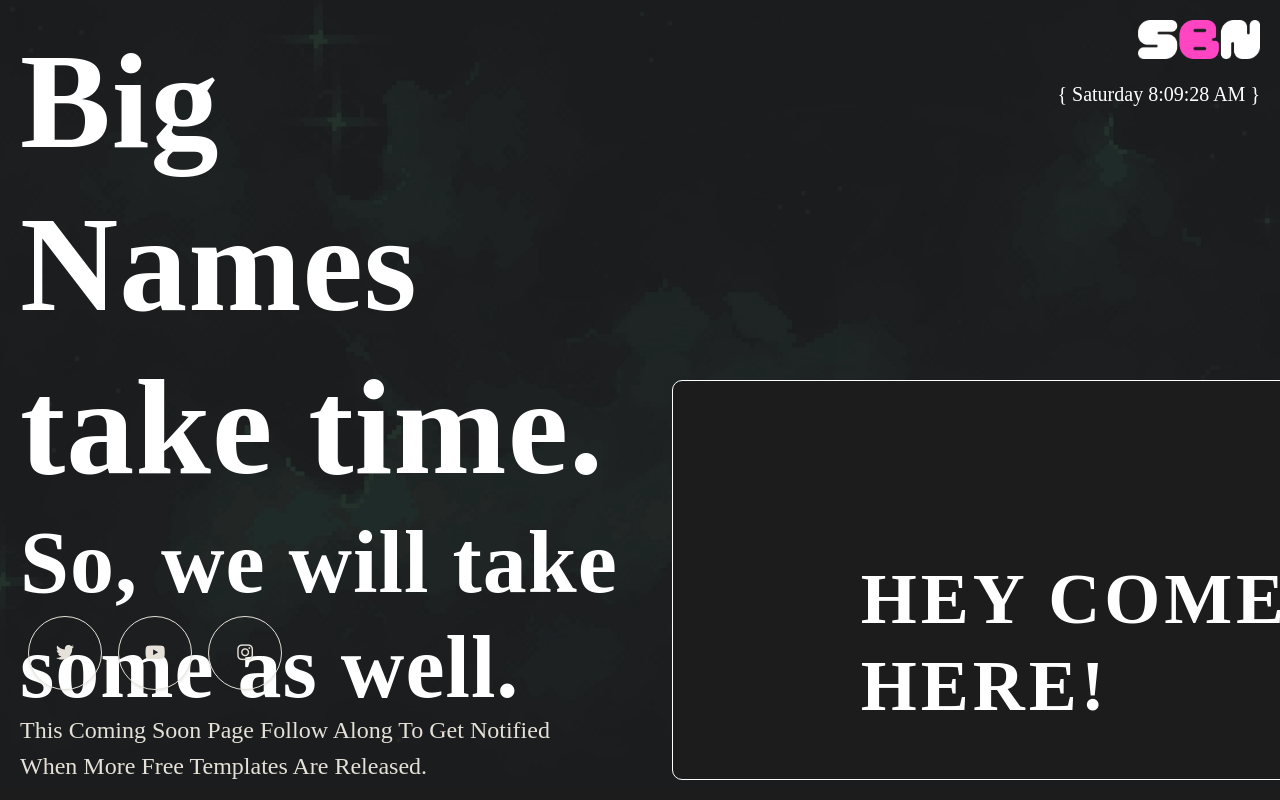
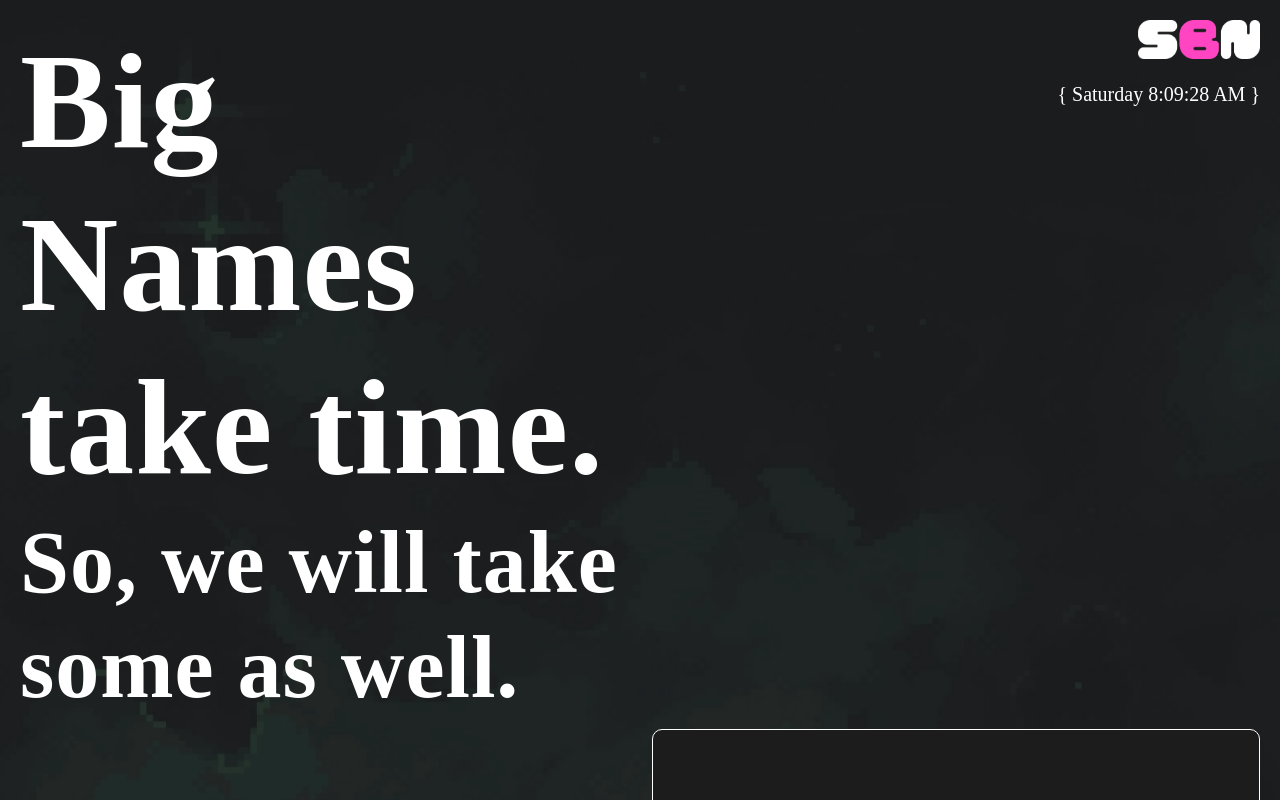
Before and after one commit to Somebigname1/Somebigname, a React (Create React App) app: page / in a window 1280 px wide. Shown: the top 800 px of the page. Built offline with nearby package versions, Linux system fonts and the light colour scheme; a web font is replaced by a local one.

Commit message:
new changes

```diff
--- a/src/index.css
+++ b/src/index.css
@@ -738,13 +738,17 @@ div#box h2 {
 
 }
 
-@media only screen and (min-width: 769px) {
+@media (min-width: 769px) and (max-width: 858px) {
 
+  div#media-hide{
+    position: relative !important;
+  }
 
 }
+@media (min-width: 1025px) and (max-width: 1432px) {
 
-@media (min-width: 1281px) {
-
-
+  div#media-hide{
+    position: relative !important;
+  }
 
 }
```
